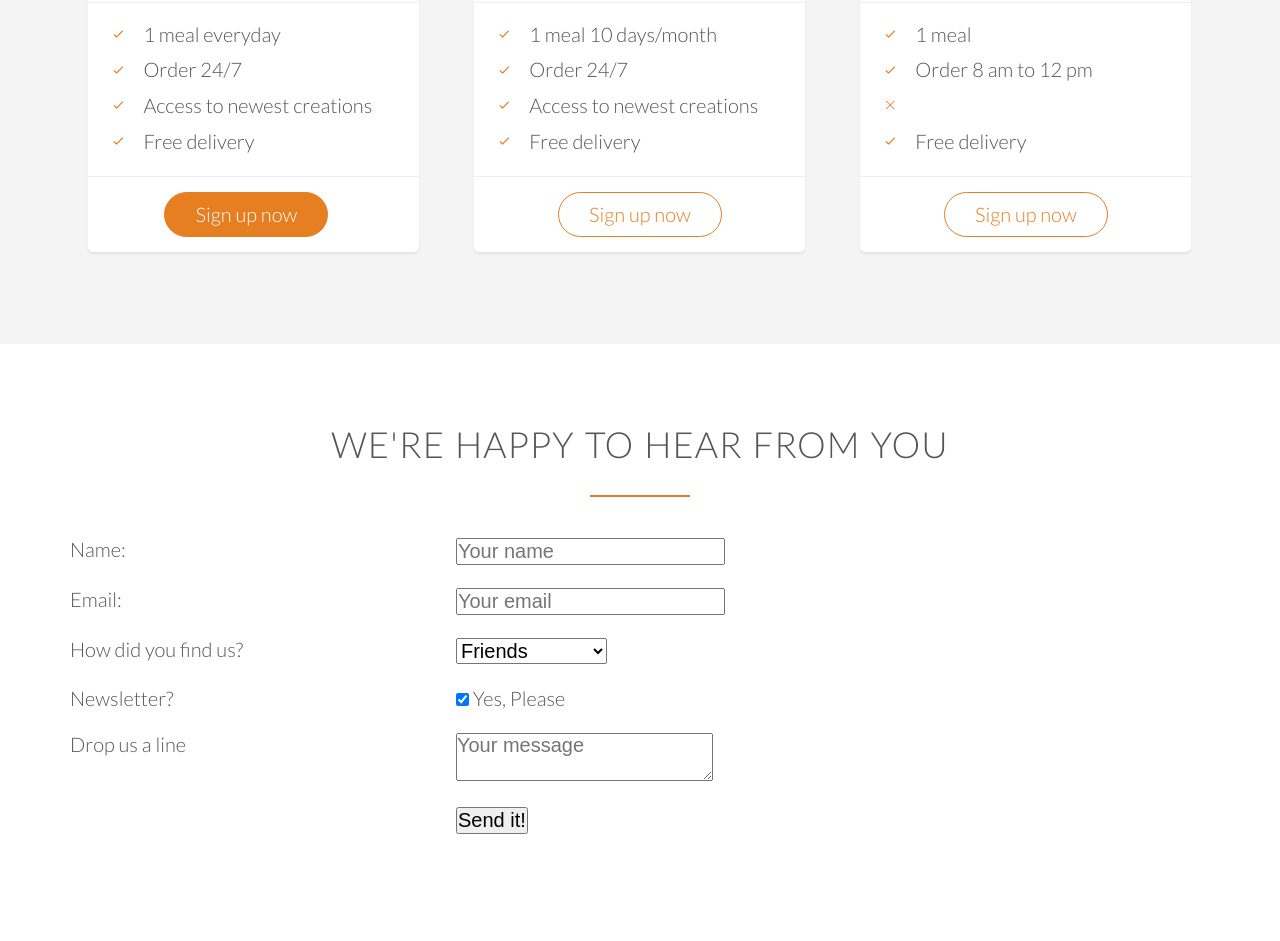
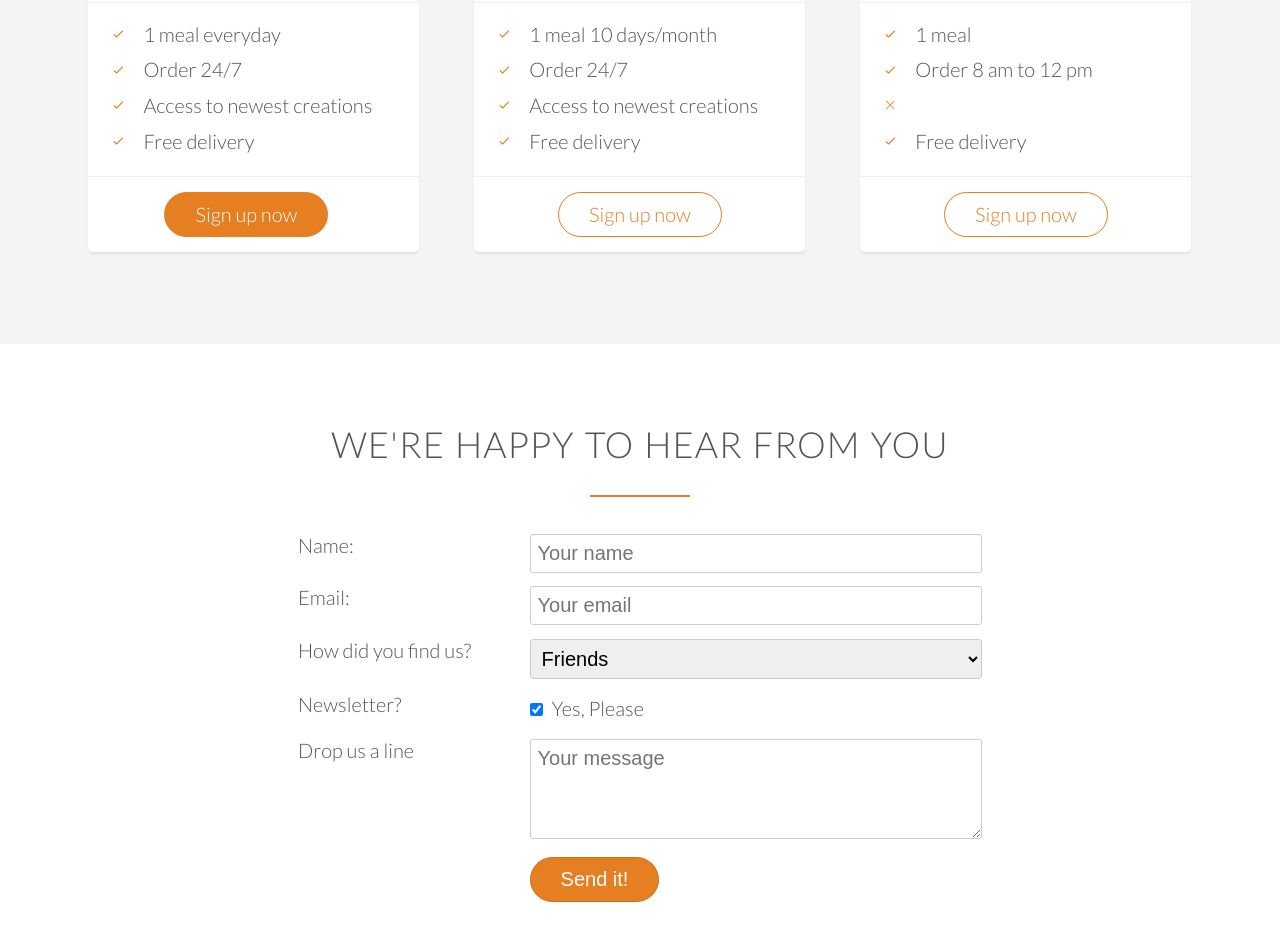
Before and after one commit to lexac1/design-practice, a plain HTML site: page index.html in a window 1280 px wide. Shown: the part 4277-5218 px from the top of the page. Drawn offline with Linux system fonts and the light colour scheme; files whose address does not match are found by name.

Commit message:
Adds styles to form elements and center the form div

```diff
--- a/resources/css/style.css
+++ b/resources/css/style.css
@@ -162,7 +162,8 @@ a:active {
 /* ---- BUTTONS ---- */
 
 .btn:link,
-.btn:visited {
+.btn:visited,
+input[type=submit] {
 	display: inline-block;
 	padding: 10px 30px;
 	font-weight: 300;
@@ -172,7 +173,8 @@ a:active {
 }
 
 .btn-full:link,
-.btn-full:visited {
+.btn-full:visited,
+input[type=submit] {
 	background-color: #e67e22;
 	border: 1px solid #e67e22;
 	color: #fff;
@@ -186,12 +188,15 @@ a:active {
 }
 
 .btn:hover,
-.btn:active {
+.btn:active,
+input[type=submit]:hover,
+input[type=submit]:active {
 	background-color: #cf6d17;
 }
 
 .btn-full:hover,
-.btn-full:active {
+.btn-full:active,
+input[type=submit] {
 	border: 1px solid #cf6d17;
 }
 
@@ -502,3 +507,36 @@ cite img {
 .plan-box ul li {
 	padding: 5px 0;
 }
+
+/* --------------------------------------- */
+
+
+/* FORM SECTION */
+
+
+/* --------------------------------------- */
+
+.contact-form {
+	width: 60%;
+	margin: 0 auto;
+}
+
+input[type=text],
+input[type=email],
+select,
+textarea {
+	width: 100%;
+	padding: 7px;
+	border-radius: 3px;
+	border: 1px solid #ccc;
+}
+
+textarea {
+	height: 100px;
+}
+
+input[type=checkbox] {
+	margin: 10px 5px 10px 0;
+}
+
+*:focus {outline: none}
```
